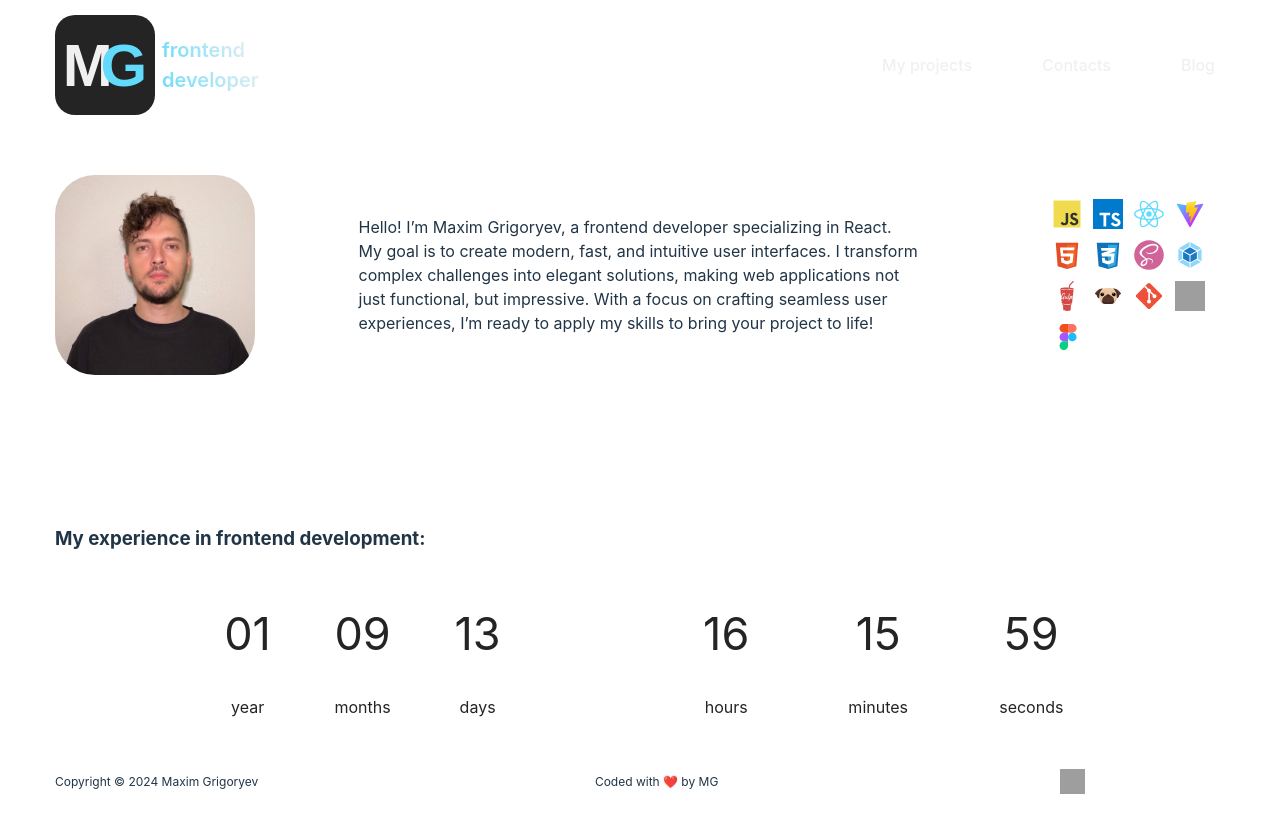
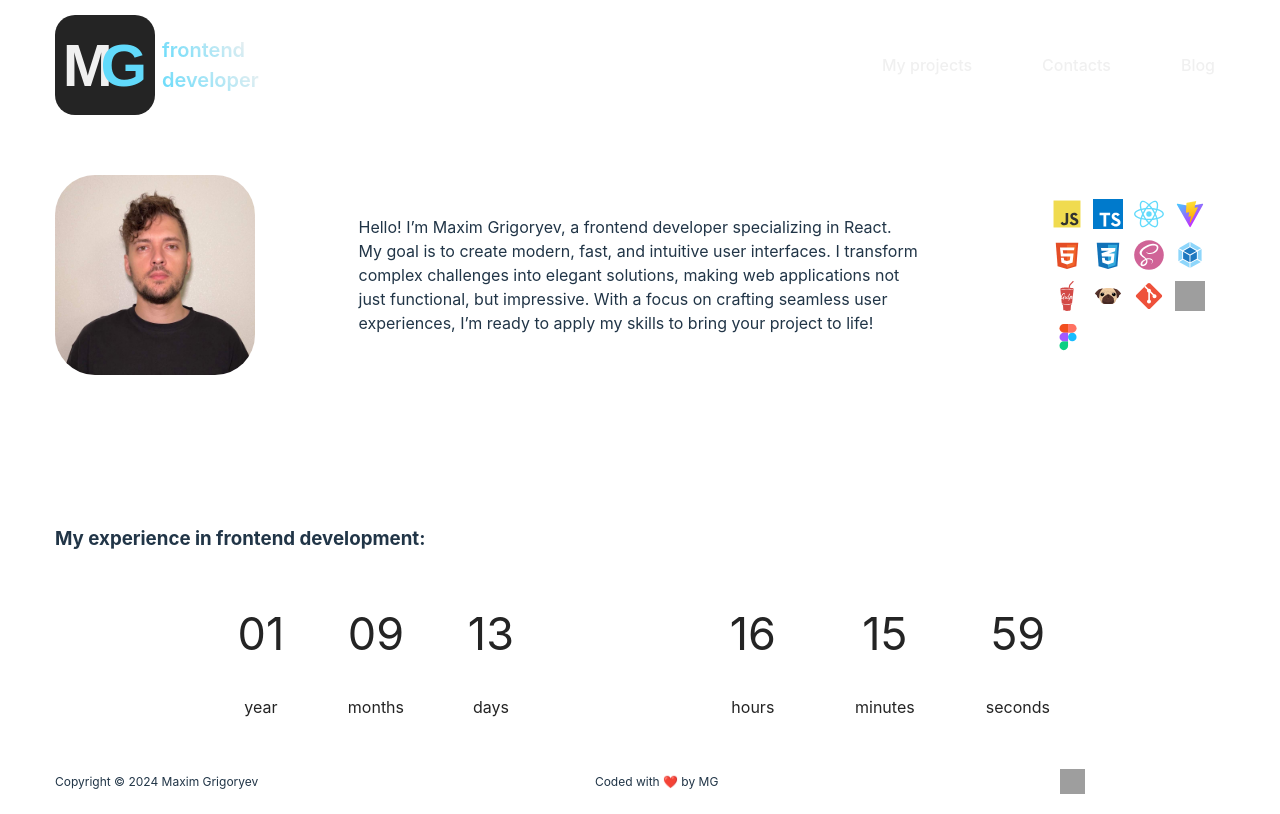
Before and after one commit to mgDentist/maxim_grigoryev_frontend_dev, a React (Vite) app: page / in a window 1280 px wide. Built offline with nearby package versions, Linux system fonts and the light colour scheme; grey boxes are pictures that could not be loaded.

Commit message:
fix deleted some comented code and fix gap between timers hours

```diff
--- a/src/components/ExpTimer/ExpTimer.scss
+++ b/src/components/ExpTimer/ExpTimer.scss
@@ -24,18 +24,16 @@
     padding: 15px;
 
     &__little {
-        gap: 35px;
+        gap: 25px;
     }
 }
 
 .timer-numbers__item {
-    // min-width: 150px;
     padding: 0;
     display: flex;
     flex-direction: column;
     gap: 15px;
     color: #242424;
-    // background-color: rgba(255, 255, 255, 0.87);
     border-radius: 40px;
 
     &--dots {
@@ -44,7 +42,6 @@
     }
 
     p {
-        // padding: 100px 20px 100px 20px;
         display: flex;
         justify-content: center;
         align-items: center;
```
